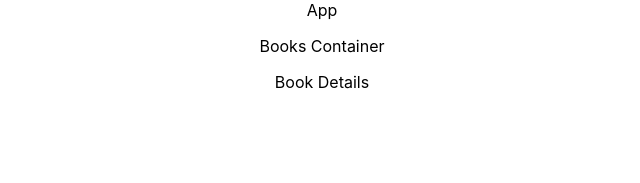
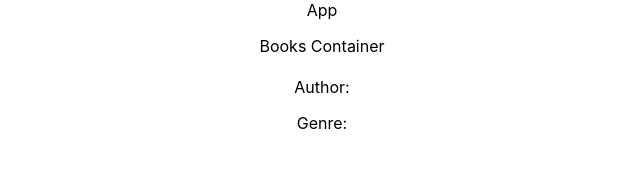
Before and after one commit to SurpreetM/bookreview-frontend, a React (Create React App) app: page /books/1 in a window 1280 px wide. Shown: the top 183 px of the page, without its empty margins (318-958 px from the left). Built offline with nearby package versions, Linux system fonts and the light colour scheme; no server answers.

Commit message:
Completing the book details component

```diff
--- a/src/components/Book.js
+++ b/src/components/Book.js
@@ -1,11 +1,19 @@
 import React from 'react'
 
 export const Book = (props) => {
+
     console.log(props)
+
+        let book = props.books[props.match.params.id -1]
+
+    console.log(book)
+
     return (
-
-        <div> Book Details </div>
-
+        <div>
+            <h1>{book? book.title : null }</h1>
+            <p> Author: {book? book.author : null} </p>
+            <p>Genre: {book? book.genre : null}</p>
+        </div>
     )
 
 }
--- a/src/containers/BooksContainer.js
+++ b/src/containers/BooksContainer.js
@@ -16,9 +16,9 @@ class BooksContainer extends React.Component {
         return (
             <div>
                 <p> Books Container</p>
-                <Route exact path='books/new' component = {BookInput}/>
+                <Route exact path='/books/new' component = {BookInput}/>
                 <Route exact path='/books' render = {() => <BookList books={this.props.books}/> }/>
-                <Route exact path='/books/:id' render={() => <Book books={this.props.books}/>}/>
+                <Route exact path='/books/:id' render={(routerProps) => <Book {...routerProps} books={this.props.books}/>}/>
 
 
             </div>
@@ -36,7 +36,7 @@ class BooksContainer extends React.Component {
         }
       }
 
-      function mapStateToProps(state) {
+    function mapStateToProps(state) {
         console.log(state.books)
         return {books: state.books}
       }
```
